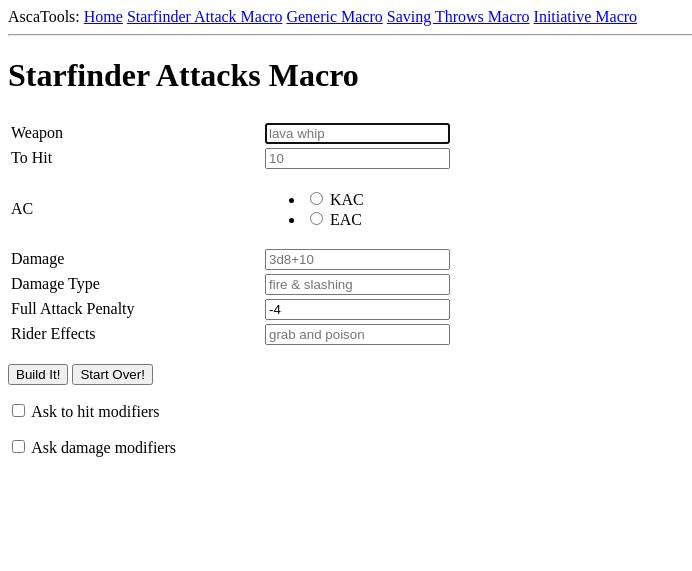
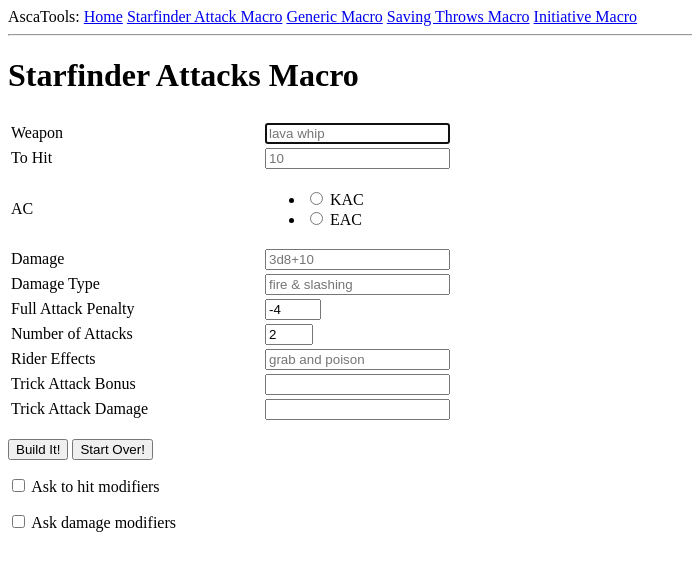
Before and after one commit to LBannenberg/roll20macrotools, a Flask app: page /starfinder_attack_macro in a window 1280 px wide. Shown: the top 571 px of the page, without its empty margins (0-692 px from the left). Run offline with Flask 2, Linux system fonts and the light colour scheme.

Commit message:
added trick attacks and initiative tie-breaker decimals

```diff
--- a/app/forms.py
+++ b/app/forms.py
@@ -1,6 +1,6 @@
 from flask_wtf import FlaskForm
 from wtforms import StringField, BooleanField, SubmitField, FieldList, Form, FormField, RadioField
-from wtforms.validators import DataRequired
+from wtforms.validators import DataRequired, NumberRange
 from wtforms.fields import html5 as h5fields
 from wtforms.widgets import html5 as h5widgets
 
@@ -38,8 +38,19 @@ class StarfinderAttackMacroForm(FlaskForm):
     ac_type = RadioField('AC', choices=[('KAC', 'KAC'), ('EAC', 'EAC')], validators=[DataRequired()])
     damage = StringField('Damage', validators=[DataRequired()])
     damage_type = StringField('Damage Type', validators=[DataRequired()])
-    full_attack_penalty = h5fields.IntegerField('Full Attack Penalty', default=-4, validators=[DataRequired()])
+    full_attack_penalty = h5fields.IntegerField(
+        'Full Attack Penalty',
+        default=-4,
+        validators=[DataRequired(), NumberRange(min=-4, max=0)]
+    )
+    number_of_attacks = h5fields.IntegerField(
+        'Number of Attacks',
+        default=2,
+        validators=[DataRequired(), NumberRange(min=1, max=4)]
+    )
     rider_effects = StringField('Rider Effects')
+    trick_attack_check = h5fields.IntegerField('Trick Attack Bonus')
+    trick_attack_damage = StringField('Trick Attack Damage')
     ask_to_hit_modifier = BooleanField('Ask to hit modifiers', default='')
     ask_damage_modifier = BooleanField('Ask damage modifiers', default='')
     build = SubmitField('Build It!')
--- a/app/routes.py
+++ b/app/routes.py
@@ -34,6 +34,7 @@ def starfinder_attack_macro():
     form = StarfinderAttackMacroForm()
     single = ''
     full = ''
+    trick = ''
     if form.is_submitted():
         if form.build.data and form.validate():
             preamble = '&{template:default} {{name=@{selected|token_name}'
@@ -50,16 +51,47 @@ def starfinder_attack_macro():
                 strike = strike.replace('+?{to hit modifier|0}', '')
             if not form.ask_damage_modifier.data:
                 strike = strike.replace('+?{damage modifier|0}', '')
+
+            # single strike
             single = preamble + ' attacks}} {{weapon=' + form.weapon.data + '}} '
             single = single + ' ' + strike.replace('MAP', '')
+
+            # optional trick attack
+            if form.trick_attack_check.data and form.trick_attack_damage.data:
+                trick = (
+                        preamble + ' trick attacks}} ' +
+                        '{{trick attack = CR [[1d20 + ' + str(form.trick_attack_check.data) + ' -20 ]] }}' +
+                        '{{weapon=' + form.weapon.data + '}} ' +
+                        strike.replace('MAP', '') +
+                        '{{trick damage = [[ ' + form.trick_attack_damage.data + ' ]] }}'
+                )
+
+            elif form.trick_attack_check.data:
+                trick = 'TRICK ATTACK DAMAGE MISSING'
+            elif form.trick_attack_damage.data:
+                trick = 'TRICK ATTACK CHECK MISSING'
+            else:
+                trick = ''
+
+            # full attack
+            full_strike = strike.replace('MAP', '+' + str(form.full_attack_penalty.data) + '[FA]')
             full = preamble + ' full attacks}} {{weapon=' + form.weapon.data + '}} '
-            full = full + ' ' + strike.replace('MAP', '+' + str(form.full_attack_penalty.data) + '[FA]').replace(
-                'strike', '1st strike')
-            full = full + ' ' + strike.replace('MAP', '+' + str(form.full_attack_penalty.data) + '[FA]').replace(
-                'strike', '2nd strike')
+            full = full + ' ' + full_strike.replace('strike', '1st strike')
+            full = full + ' ' + full_strike.replace('strike', '2nd strike')
+            if form.number_of_attacks.data >= 3:
+                full = full + ' ' + full_strike.replace('strike', '3rd strike')
+            if form.number_of_attacks.data == 4:
+                full = full + ' ' + full_strike.replace('strike', '4th strike')
         if form.restart.data:
             return redirect(url_for('starfinder_attack_macro'))
-    return render_template('starfinder_attack_macro.html', title='Starfinder Attack Macro', form=form, single=single, full=full)
+    return render_template(
+        'starfinder_attack_macro.html',
+        title='Starfinder Attack Macro',
+        form=form,
+        single=single,
+        full=full,
+        trick=trick
+    )
 
 
 @app.route('/saves_macro', methods=['GET', 'POST'])
@@ -87,8 +119,12 @@ def initiative_macro():
     macro = ''
     if form.is_submitted():
         if form.build.data and form.validate():  # valid data -> build macro
-            macro = ('/w gm &{template:default} {{name= @{selected|token_name} rolls initiative }} ' +
-                     '{{ initiative = [[1d20 + ' + str(form.initiative.data) + ' &{tracker} ]] }}')
+            macro = (
+                    '/w gm &{template:default} {{name= @{selected|token_name} rolls initiative }} ' +
+                    '{{ initiative = [[1d20 + ' +
+                    str(form.initiative.data + round(form.initiative.data/100, 2)) +
+                    ' &{tracker} ]] }}'
+            )
         if form.restart.data:  # clear form
             return redirect(url_for('initiative_macro'))
     return render_template('initiative_macro.html', title='Initiative Macro', form=form, macro=macro)
--- a/app/templates/starfinder_attack_macro.html
+++ b/app/templates/starfinder_attack_macro.html
@@ -76,10 +76,39 @@
         </tr>
 
         <tr>
+            <td>{{ form.number_of_attacks.label }}</td>
+            <td>{{ form.number_of_attacks }}</td>
+            <td>
+                {% for error in form.number_of_attacks.errors %}
+                <span style="color: red;">[{{ error }}]</span>
+                {% endfor %}
+            </td>
+        </tr>
+
+        <tr>
             <td>{{ form.rider_effects.label }}</td>
             <td>{{ form.rider_effects(placeholder='grab and poison') }}</td>
         </tr>
 
+        <tr>
+            <td>{{ form.trick_attack_check.label }}</td>
+            <td>{{ form.trick_attack_check }}</td>
+            <td>
+                {% for error in form.trick_attack_check.errors %}
+                <span style="color: red;">[{{ error }}]</span>
+                {% endfor %}
+            </td>
+        </tr>
+
+        <tr>
+            <td>{{ form.trick_attack_damage.label }}</td>
+            <td>{{ form.trick_attack_damage }}</td>
+            <td>
+                {% for error in form.trick_attack_damage.errors %}
+                <span style="color: red;">[{{ error }}]</span>
+                {% endfor %}
+            </td>
+        </tr>
     </table>
 
     <p>{{ form.build() }} {{ form.restart() }}</p>
@@ -94,4 +123,10 @@
 <p>full</p>
 <div><span style="background-color:lightgray"><code>{{ full }}</code></span></div>
 {% endif %}
+
+{% if trick %}
+<p>trick</p>
+<div><span style="background-color:lightgray"><code>{{ trick }}</code></span></div>
+{% endif %}
+
 {% endblock %}
```
